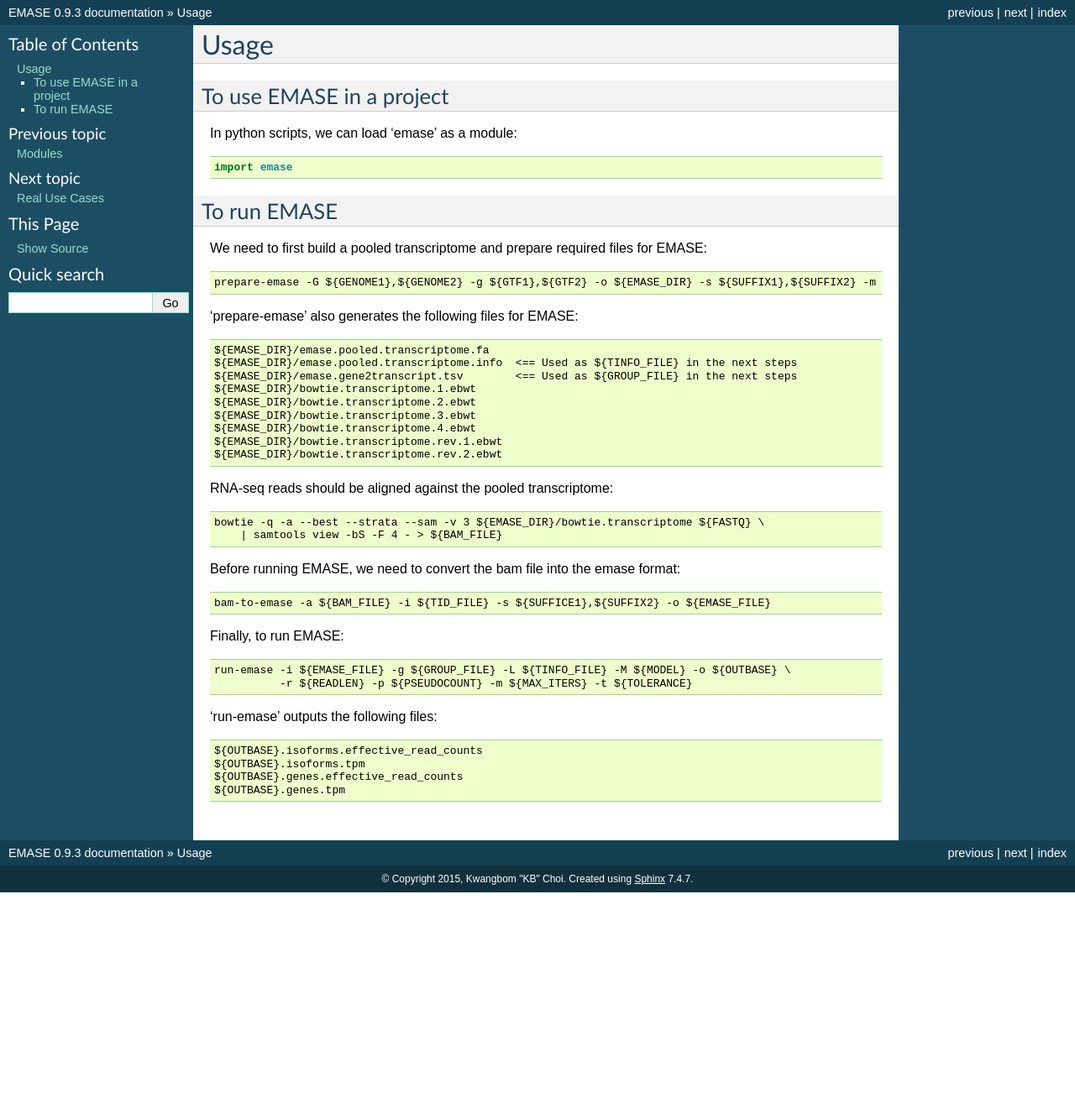
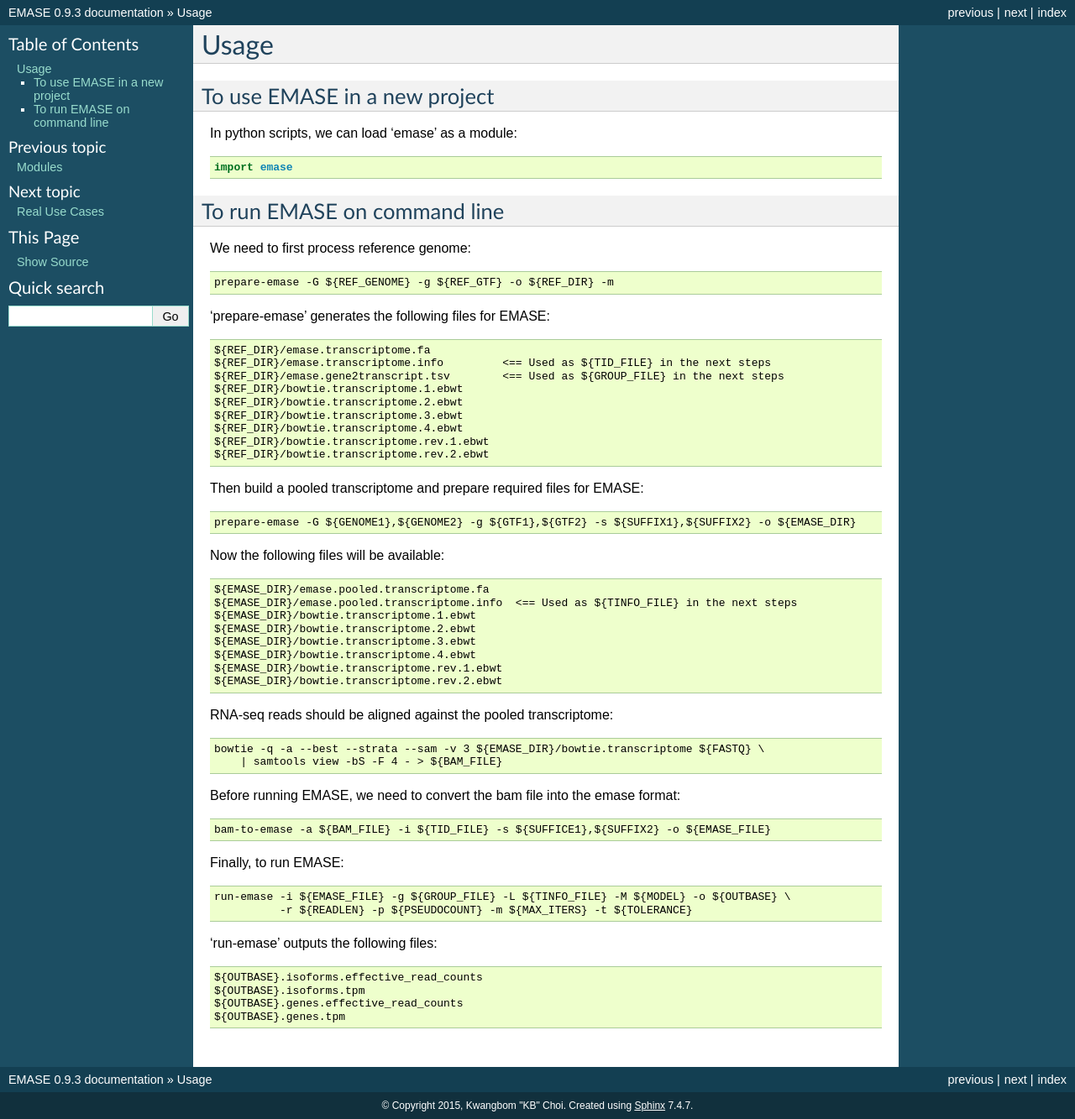
Before and after one commit to churchill-lab/emase, a Sphinx documentation site: the page built from docs/usage.rst, in a window 1280 px wide. Shown: the whole page at 84% size. Built offline with Sphinx 7.4.7, drawn with Linux system fonts in a browser that asks for light colours; before the commit the page ends 1063 px from its top, so only the background shows below that.

Commit message:
Added more text for automatic documentation

```diff
--- a/docs/usage.rst
+++ b/docs/usage.rst
@@ -2,26 +2,41 @@
 Usage
 =====
 
-To use EMASE in a project
-~~~~~~~~~~~~~~~~~~~~~~~~~
+To use EMASE in a new project
+~~~~~~~~~~~~~~~~~~~~~~~~~~~~~
 
 In python scripts, we can load 'emase' as a module::
 
     import emase
 
 
-To run EMASE
-~~~~~~~~~~~~
+To run EMASE on command line
+~~~~~~~~~~~~~~~~~~~~~~~~~~~~
 
-We need to first build a pooled transcriptome and prepare required files for EMASE::
+We need to first process reference genome::
 
-    prepare-emase -G ${GENOME1},${GENOME2} -g ${GTF1},${GTF2} -o ${EMASE_DIR} -s ${SUFFIX1},${SUFFIX2} -m
+    prepare-emase -G ${REF_GENOME} -g ${REF_GTF} -o ${REF_DIR} -m
 
-'prepare-emase' also generates the following files for EMASE::
+'prepare-emase' generates the following files for EMASE::
+
+    ${REF_DIR}/emase.transcriptome.fa
+    ${REF_DIR}/emase.transcriptome.info         <== Used as ${TID_FILE} in the next steps
+    ${REF_DIR}/emase.gene2transcript.tsv        <== Used as ${GROUP_FILE} in the next steps
+    ${REF_DIR}/bowtie.transcriptome.1.ebwt
+    ${REF_DIR}/bowtie.transcriptome.2.ebwt
+    ${REF_DIR}/bowtie.transcriptome.3.ebwt
+    ${REF_DIR}/bowtie.transcriptome.4.ebwt
+    ${REF_DIR}/bowtie.transcriptome.rev.1.ebwt
+    ${REF_DIR}/bowtie.transcriptome.rev.2.ebwt
+
+Then build a pooled transcriptome and prepare required files for EMASE::
+
+    prepare-emase -G ${GENOME1},${GENOME2} -g ${GTF1},${GTF2} -s ${SUFFIX1},${SUFFIX2} -o ${EMASE_DIR}
+
+Now the following files will be available::
 
     ${EMASE_DIR}/emase.pooled.transcriptome.fa
     ${EMASE_DIR}/emase.pooled.transcriptome.info  <== Used as ${TINFO_FILE} in the next steps
-    ${EMASE_DIR}/emase.gene2transcript.tsv        <== Used as ${GROUP_FILE} in the next steps
     ${EMASE_DIR}/bowtie.transcriptome.1.ebwt
     ${EMASE_DIR}/bowtie.transcriptome.2.ebwt
     ${EMASE_DIR}/bowtie.transcriptome.3.ebwt
```
